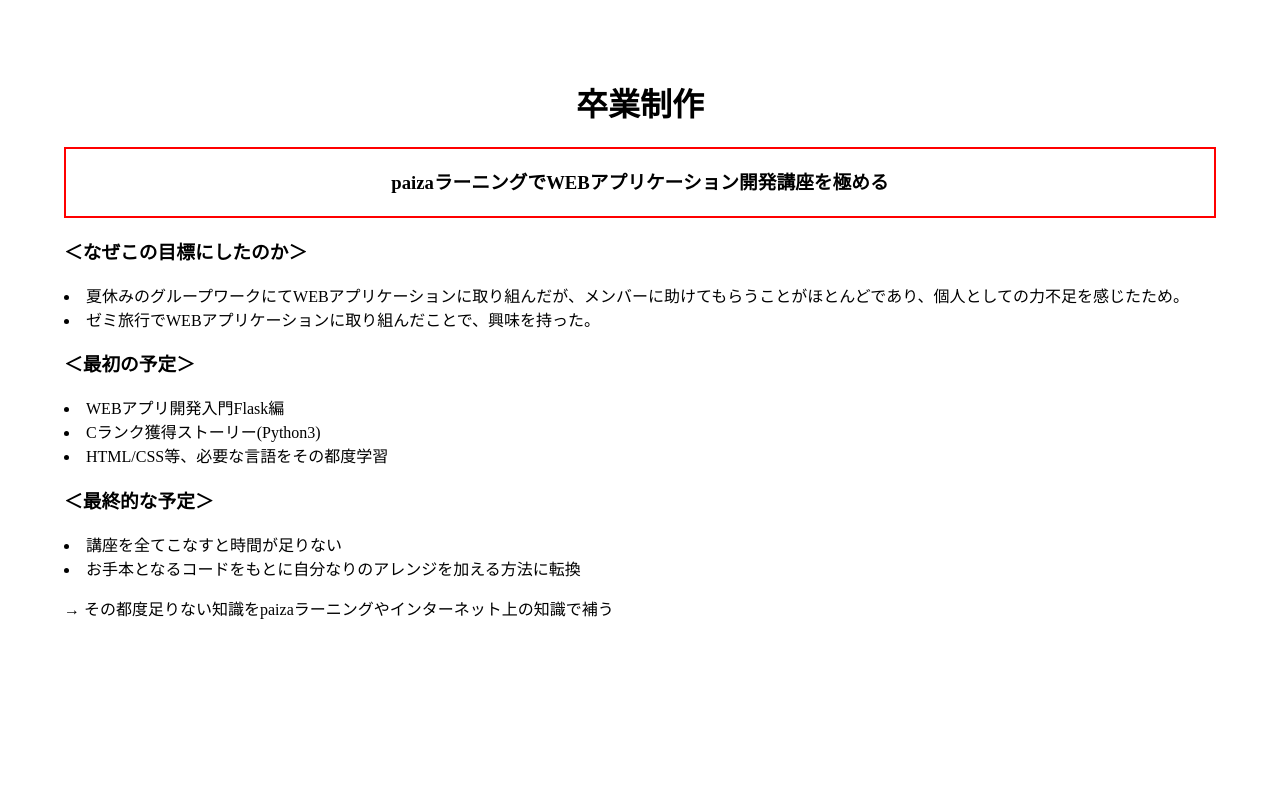
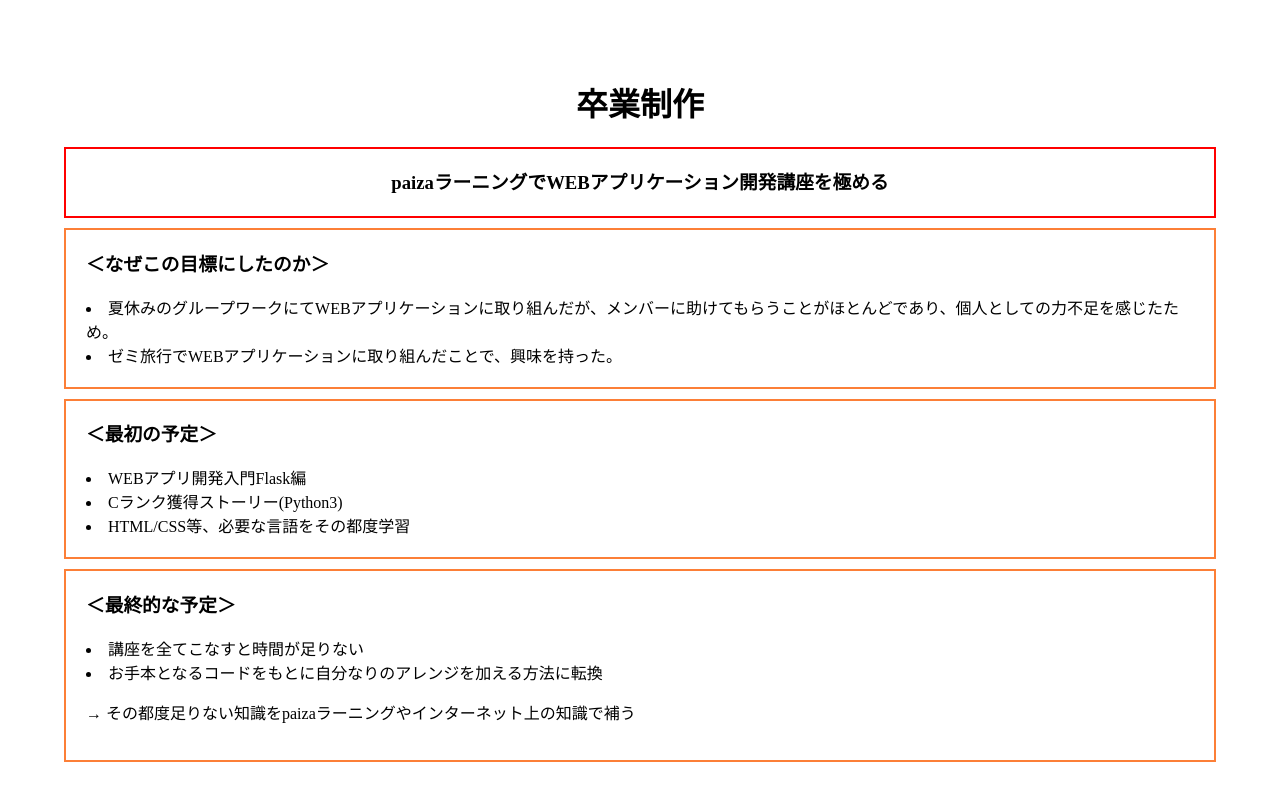
Before and after one commit to sugikaho/graduation-work, a plain HTML site: page index.html in a window 1280 px wide. Shown: the part 646-1446 px from the top of the page. Drawn offline with Linux system fonts and the light colour scheme.

Commit message:
Update index.html

```diff
--- a/index.html
+++ b/index.html
@@ -24,20 +24,20 @@
       <h3>paizaラーニングでWEBアプリケーション開発講座を極める</h3>
     </div>
     <!-- 目標設定の理由 -->
-    <div class="box">
+    <div class="box1">
       <h3>＜なぜこの目標にしたのか＞</h3>
       <li>夏休みのグループワークにてWEBアプリケーションに取り組んだが、メンバーに助けてもらうことがほとんどであり、個人としての力不足を感じたため。</li>
       <li>ゼミ旅行でWEBアプリケーションに取り組んだことで、興味を持った。</li>
     </div>
     <!-- 当初の予定 -->
-    <div class="box">
+    <div class="box1">
       <h3>＜最初の予定＞</h3>
       <li>WEBアプリ開発入門Flask編</li>
       <li>Cランク獲得ストーリー(Python3)</li>
       <li>HTML/CSS等、必要な言語をその都度学習</li>
     </div>
     <!-- 最終的に予定した進め方 -->
-    <div class="box">
+    <div class="box1">
       <h3>＜最終的な予定＞</h3>
       <li>講座を全てこなすと時間が足りない</li>
       <li>お手本となるコードをもとに自分なりのアレンジを加える方法に転換</li>
```
